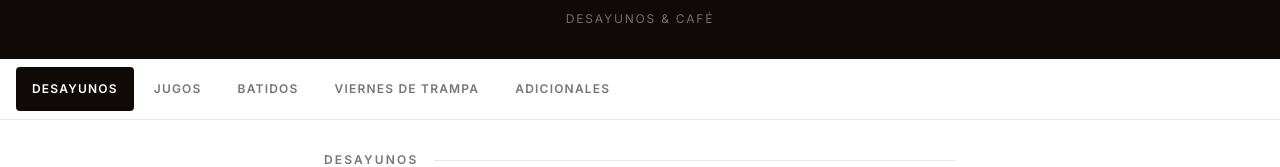
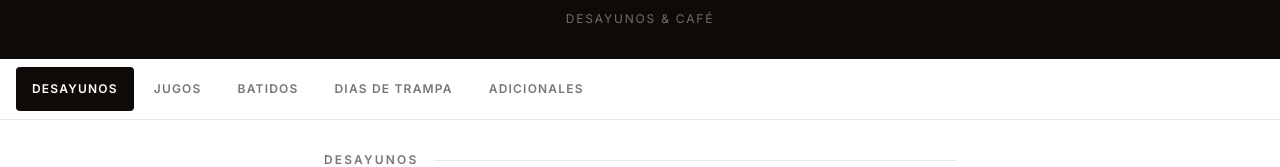
Before and after one commit to cristtian177/MenuQRBunkerCoffe, a React (Vite) app: page / in a window 1280 px wide. Shown: the part 123-290 px from the top of the page. Built offline with nearby package versions, Linux system fonts and the light colour scheme.

Commit message:
new products

```diff
--- a/src/data/menu.ts
+++ b/src/data/menu.ts
@@ -155,8 +155,16 @@ export const menu: Menu = {
       id: "jugos",
       title: "Jugos",
       emoji: "",
-      description: "400 ml. Todos en agua. También disponibles en leche deslactosada por $9.500.",
+      description: "400 ml. Todos en agua. ",
       items: [
+        {
+          id: "jugo-temporada",
+          name: "Frutas de Temporada",
+          description: "con leche deslactosada",
+          price: 9500,
+          badges: ["Popular"],
+          available: true,
+        },
         {
           id: "jugo-naranja",
           name: "Naranja",
@@ -275,11 +283,11 @@ export const menu: Menu = {
     },
 
     // ──────────────────────────────────────────────
-    //  VIERNES DE TRAMPA
+    //  Dias DE TRAMPA
     // ──────────────────────────────────────────────
     {
       id: "viernes-trampa",
-      title: "Viernes de Trampa",
+      title: "Dias de Trampa",
       emoji: "",
       description: "Disponible solo los viernes.",
       items: [
@@ -361,46 +369,26 @@ export const menu: Menu = {
         },
         {
           id: "aromatica",
-          name: "Aromática",
+          name: "Aromática Sencilla",
           description: "",
           price: 2000,
           available: true,
         },
         {
-          id: "fruta-manzana",
-          name: "Manzana",
+          id: "aromatica",
+          name: "Aromática de Frutos",
           description: "",
-          price: 2000,
+          price: 6000,
           available: true,
         },
         {
-          id: "fruta-mango",
-          name: "Mango",
+          id: "soda",
+          name: "Soda Italiana",
           description: "",
-          price: 3500,
+          price: 10000,
           available: true,
         },
-        {
-          id: "fruta-banano",
-          name: "Banano",
-          description: "",
-          price: 600,
-          available: true,
-        },
-        {
-          id: "fruta-aguacate",
-          name: "Aguacate",
-          description: "",
-          price: 2000,
-          available: true,
-        },
-        {
-          id: "fruta-naranja",
-          name: "Naranja",
-          description: "",
-          price: 1000,
-          available: true,
-        },
+
       ],
     },
   ],
```
